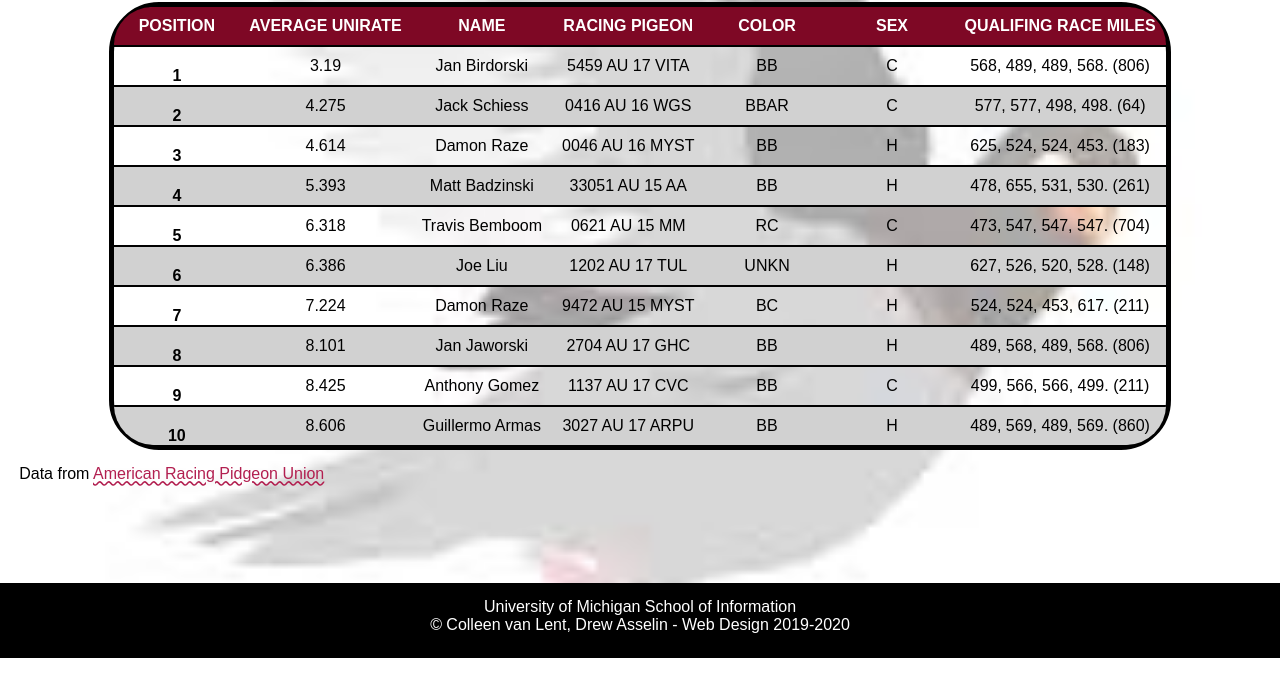
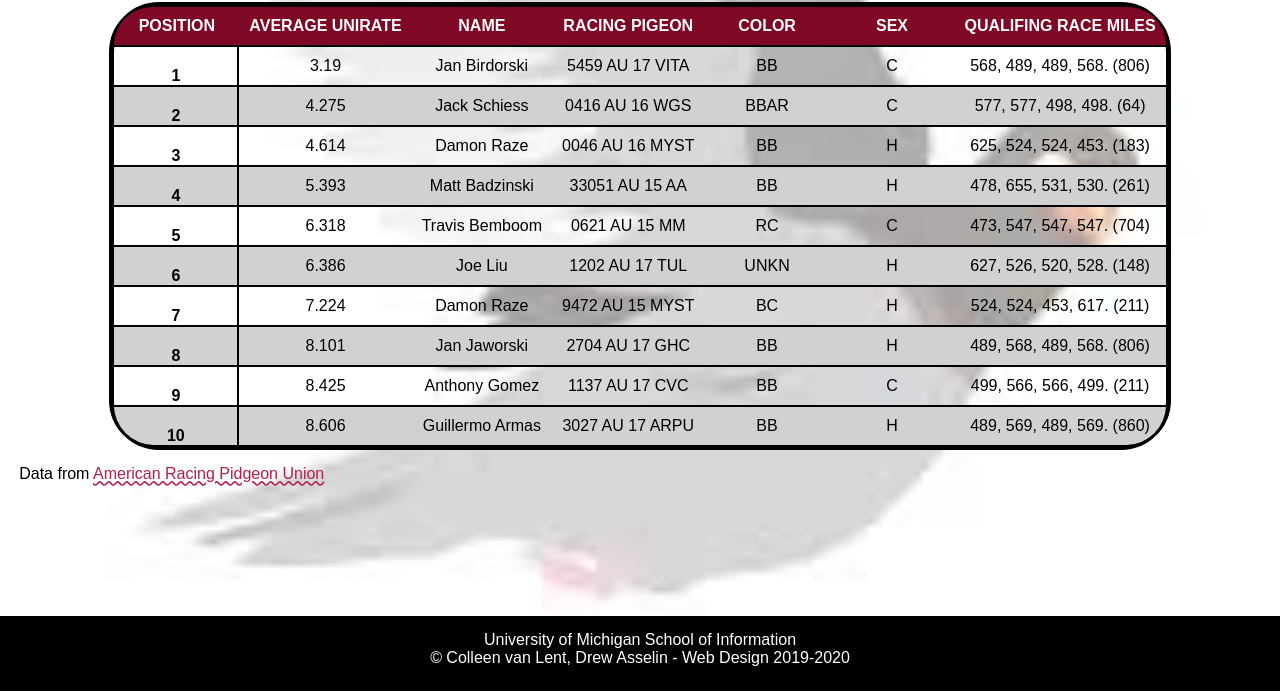
Before and after one commit to bria559/homework4-2021, a plain HTML site: page index.html in a window 1280 px wide. Shown: the part 109-800 px from the top of the page. Drawn offline with Linux system fonts and the light colour scheme; a web font is replaced by a local one.

Commit message:
Add files via upload

```diff
--- a/css/style.css
+++ b/css/style.css
@@ -85,6 +85,7 @@ td{
 
 .rowhead{
   border-top: 2px solid black;
+  border-right: 2px solid black;
 }
 
 
@@ -132,7 +133,8 @@ footer{
   text-align:center;
   color: #FFFFFF;
   min-height: 75px;
-  position: absolute;
+  position: fixed;
   left: 0;
   right: 0;
+  bottom: 0;
 }
```
